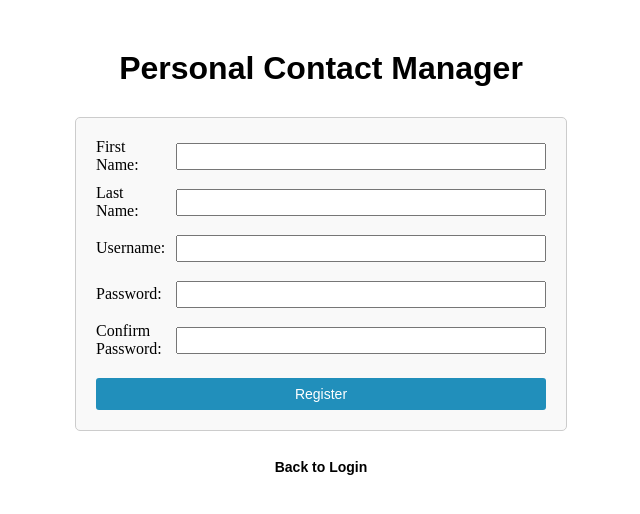
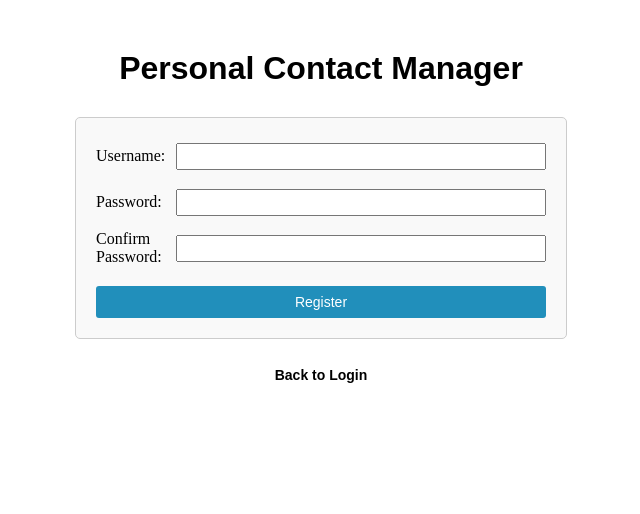
Before and after one commit to jarielys-cg/cop4331-small-project-20, a PHP site: page /html/signup.html in a window 1280 px wide. Shown: the top 514 px of the page, without its empty margins (319-959 px from the left). Run offline with PHP 8.4, Linux system fonts and the light colour scheme.

Commit message:
Remove first name and last name entries from registration form

```diff
--- a/css/signup.css
+++ b/css/signup.css
@@ -16,19 +16,19 @@ body h1{
     flex-direction: column;
 }
 
-.firstname-entry, .lastname-entry, .username-entry, .password-entry, .passwordconfirm-entry {
+.username-entry, .password-entry, .passwordconfirm-entry {
     display: flex;
     align-items: center;
     margin-bottom: 10px;
 }
 
-.firstname-entry label, .lastname-entry label, .username-entry label, .password-entry label, .passwordconfirm-entry label {
+.username-entry label, .password-entry label, .passwordconfirm-entry label {
     display: flex;
     align-items: center;
     width: 70px;
 }
 
-.firstname-entry input, .lastname-entry input, .username-entry input, .password-entry input, .passwordconfirm-entry input {
+.username-entry input, .password-entry input, .passwordconfirm-entry input {
     padding: 4px;
     margin-left: 10px;
     flex-grow: 1;
--- a/html/signup.html
+++ b/html/signup.html
@@ -15,16 +15,6 @@
         </h1>
 
         <div class="register-box">
-            <div class="firstname-entry">
-                <label for="firstname">First Name:</label>
-                <input type="text" id="firstname" name="firstname"> <br><br>
-            </div>
-
-            <div class="lastname-entry">
-                <label for="lastname">Last Name:</label>
-                <input type="text" id="lastname" name="lastname"> <br><br>
-            </div>
-
             <div class="username-entry">
                 <label for="username">Username:</label>
                 <input type="text" id="username" name="username"> <br><br>
--- a/js/signup.js
+++ b/js/signup.js
@@ -5,8 +5,6 @@ function redirectToLogin() {
 function validateForm() {
     let isError = false;
 
-    const firstName = document.getElementById("firstname").value.trim();
-    const lastName = document.getElementById("lastname").value.trim();
     const username = document.getElementById("username").value.trim();
     const password = document.getElementById("password").value;
     const passwordConfirm = document.getElementById("passwordconfirm").value;
@@ -22,7 +20,7 @@ function validateForm() {
     }
 
     // Check for empty fields
-    if (!firstName || !lastName || !username || !password || !passwordConfirm) {
+    if (!username || !password || !passwordConfirm) {
         errorMessageContent = "All fields are required.";
         isError = true;
     }
```
